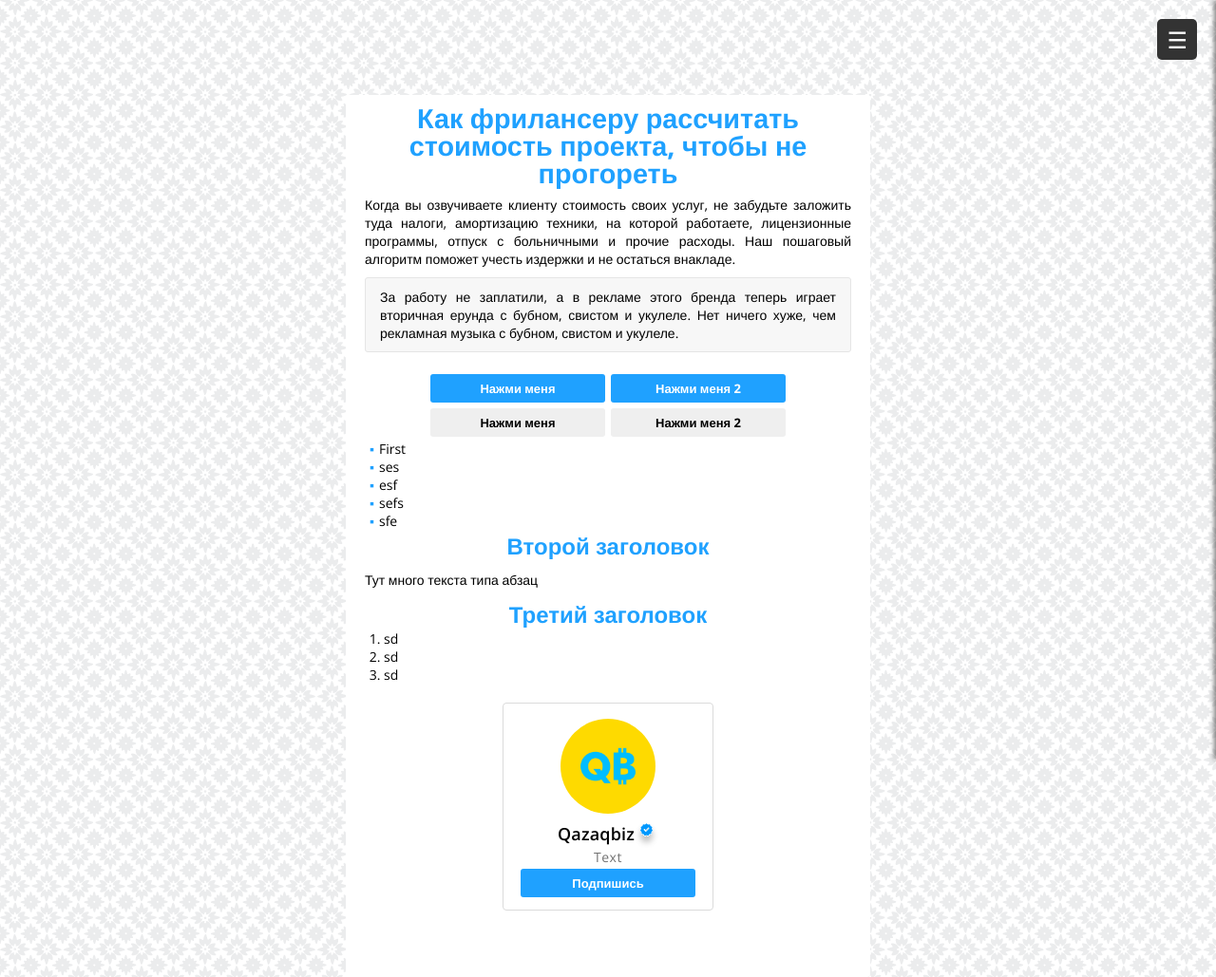
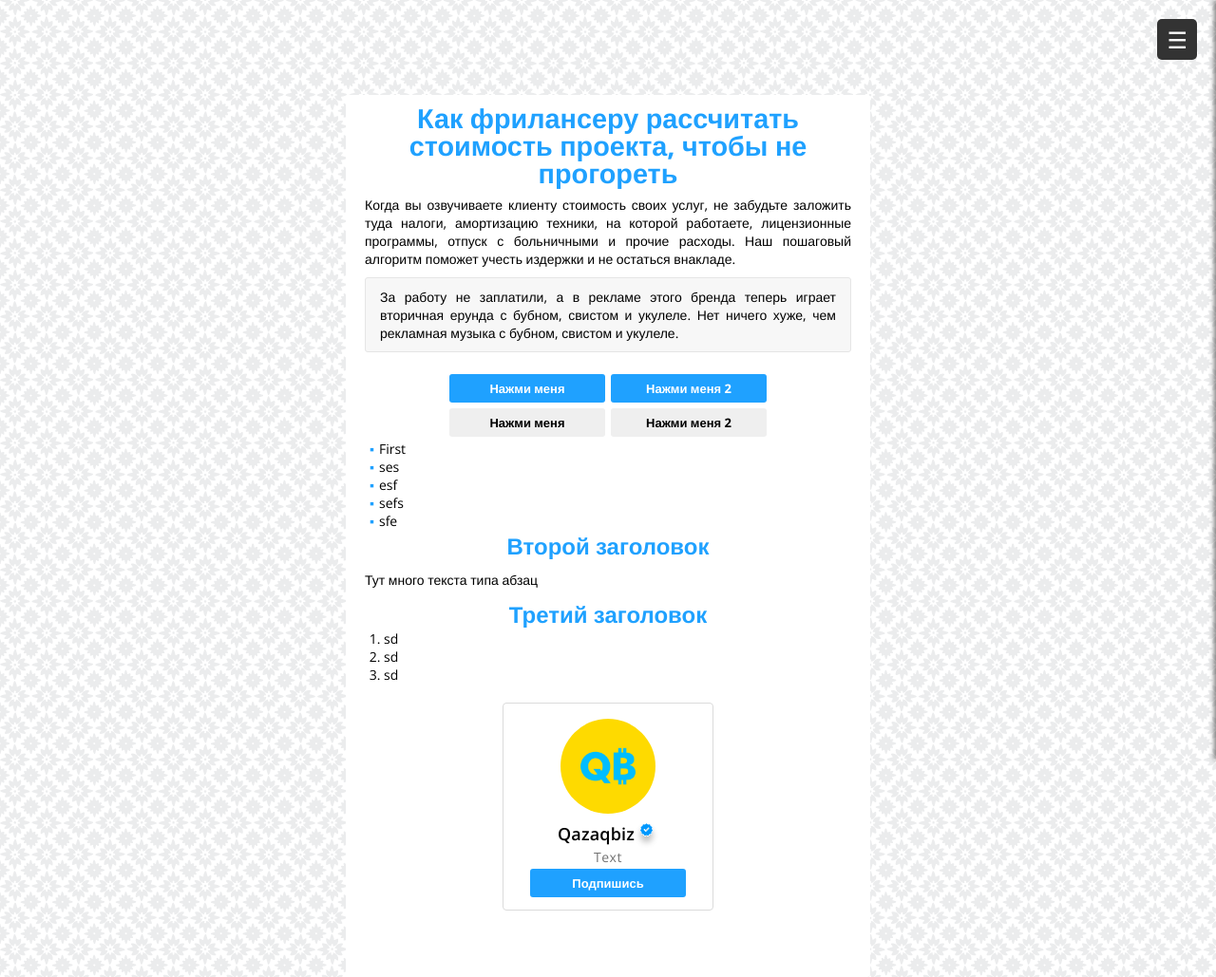
Before and after one commit to muhamed-kanapiya/instablog, a plain HTML site: page index.html in a window 1280 px wide. Shown: the whole page at 95% size. Drawn offline with nearby package versions, Linux system fonts and the light colour scheme; files whose address does not match are found by name.

Commit message:
new buttons

```diff
--- a/style.css
+++ b/style.css
@@ -96,7 +96,7 @@ ol {
   text-align: center;
   color: #fff;
   border-radius: 3px;
-  padding: 7px 42px;
+  padding: 7px 32px;
   background: #1fa1ff;
   text-decoration: none;
   display: inline-block;
@@ -111,7 +111,7 @@ ol {
   text-align: center;
   color: #000;
   border-radius: 3px;
-  padding: 7px 42px;
+  padding: 7px 32px;
   background: #efefef;
   text-decoration: none;
   display: inline-block;
```
